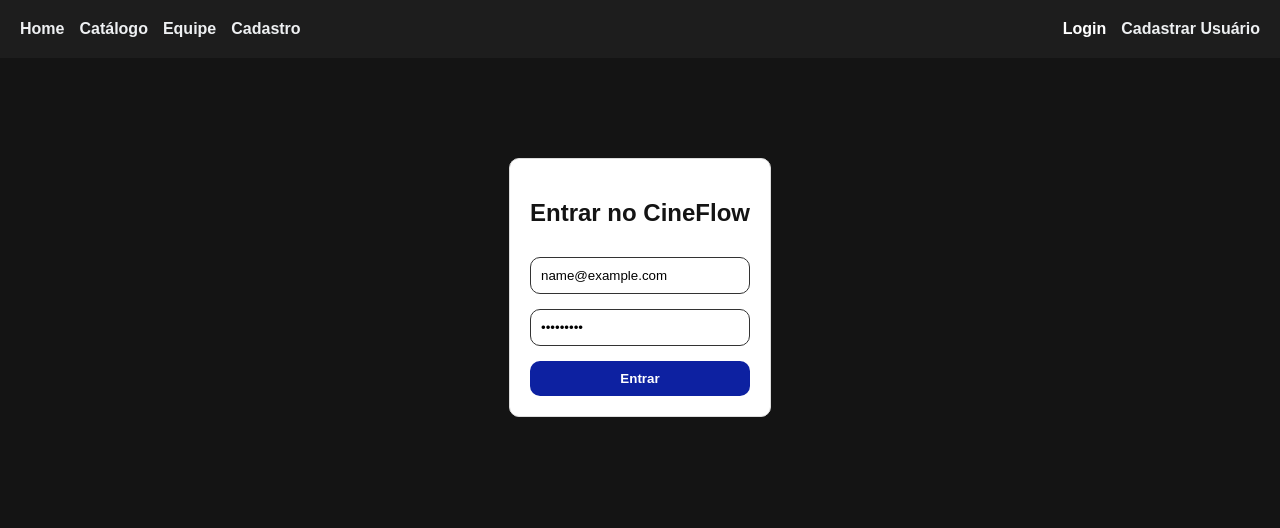
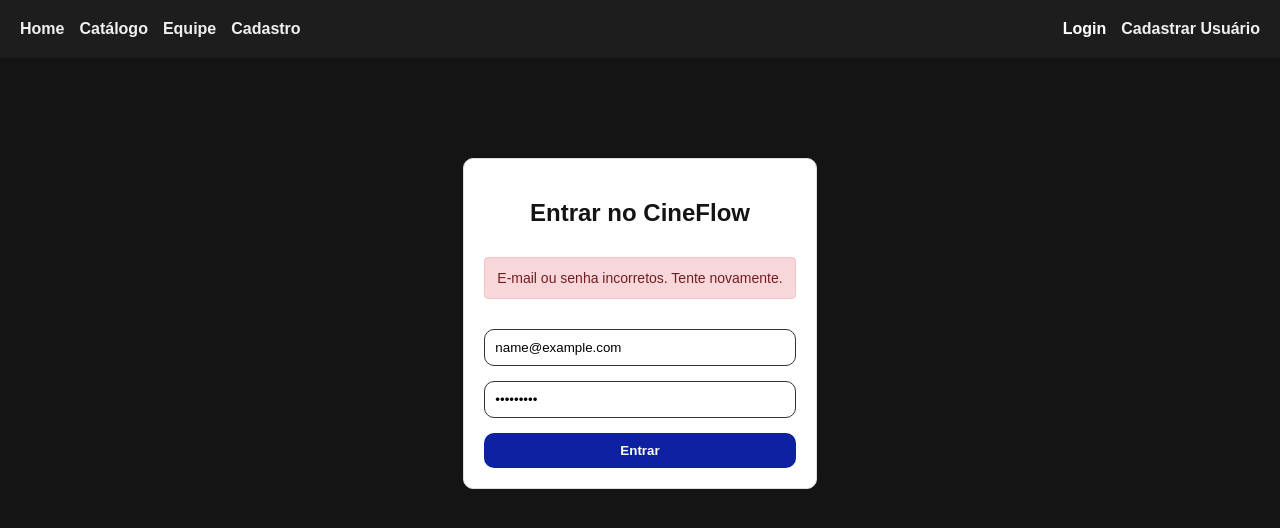
Before and after one commit to rafanaslowski/cineflow, a React (Create React App) app: page /login in a window 1280 px wide. Both pictures are taken after typing "name@example.com", "Sample123" into the empty fields and a click on the button "Entrar". Shown: the top 528 px of the page. Built offline with nearby package versions, Linux system fonts and the light colour scheme; no server answers.

Commit message:
modificação das mensagens de alerta

```diff
--- a/src/components/FormCadastro.js
+++ b/src/components/FormCadastro.js
@@ -10,6 +10,9 @@
   });
 
   const [erros, setErros] = useState({});
+
+  // ⚡ ADICIONADO APENAS ESTE ESTADO: Para gerenciar a mensagem interna na UI
+  const [feedback, setFeedback] = useState({ texto: "", tipo: "" });
 
   const handleChange = (e) => {
     const { name, value } = e.target;
@@ -74,6 +77,9 @@
   const handleSubmit = async (e) => {
     e.preventDefault();
 
+    // Limpa feedbacks anteriores antes de uma nova tentativa
+    setFeedback({ texto: "", tipo: "" });
+
     if (!validarFormulario()) {
       return;
     }
@@ -81,7 +87,8 @@
     try {
       await filmeService.cadastrar(formData);
 
-      alert("Filme cadastrado com sucesso!");
+      // 🔄 ALTERADO: Em vez de alert(), define o feedback de sucesso na tela
+      setFeedback({ texto: "Filme cadastrado com sucesso!", tipo: "sucesso" });
 
       setFormData({
         titulo: "",
@@ -91,9 +98,13 @@
       });
 
       document.querySelector('input[type="file"]').value = "";
+
+      // Remove o aviso verde após 4 segundos automaticamente
+      setTimeout(() => setFeedback({ texto: "", tipo: "" }), 4000);
     } catch (error) {
       console.error(error);
-      alert("Erro ao salvar o filme.");
+      // 🔄 ALTERADO: Em vez de alert(), define o feedback de erro na tela
+      setFeedback({ texto: "Erro ao salvar o filme.", tipo: "erro" });
     }
   };
 
@@ -108,6 +119,13 @@
         className="form-cadastro"
         noValidate
       >
+        {/* 🔄 ADICIONADO: Caixa de mensagem dinâmica que aparece sem travar o navegador */}
+        {feedback.texto && (
+          <div className={`alerta-container alerta-${feedback.tipo}`}>
+            {feedback.texto}
+          </div>
+        )}
+
         <div style={{ width: "100%" }}>
           <input
             name="titulo"
@@ -236,7 +254,7 @@
           marginTop: "10px"
         }}
       >
-        Editando: {formData.titulo}
+
       </div>
     </div>
   );
--- a/src/components/FormUsuario.js
+++ b/src/components/FormUsuario.js
@@ -16,6 +16,9 @@
   const [erros, setErros] = useState({});
   const [carregandoCep, setCarregandoCep] = useState(false);
 
+  // ⚡ ADICIONADO APENAS ESTE ESTADO: Controla a exibição do alerta na UI
+  const [feedback, setFeedback] = useState({ texto: "", tipo: "" });
+
   const handleChange = (e) => {
     const { name, value } = e.target;
 
@@ -24,7 +27,7 @@
       const apenasLetras = value.replace(/[^A-Za-zÀ-ÖØ-öø-ÿ\s]/g, "");
       setFormData({ ...formData, nome: apenasLetras });
     }
-    // MÁSCARA DO CPF
+    // 🔢 MÁSCARA DO CPF
     else if (name === "cpf") {
       const cpfMascarado = value
         .replace(/\D/g, "")
@@ -146,17 +149,27 @@
 
   const handleSubmit = async (e) => {
     e.preventDefault();
+
+    // Limpa feedbacks de tentativas anteriores
+    setFeedback({ texto: "", tipo: "" });
+
     if (!validarFormulario()) return;
 
     try {
-    // Envia o formData original. O backend já espera logradouro, bairro, cidade e senha!
+      // Envia o formData original para a sua API em Node.js vinculada ao MySQL
       await axios.post("http://localhost:3001/usuarios", formData);
 
-    alert(`Usuário ${formData.nome} cadastrado com sucesso!`);
+      // 🔄 ALTERADO: Armazena o aviso de sucesso no estado de feedback
+      setFeedback({ texto: `Usuário ${formData.nome} cadastrado com sucesso!`, tipo: "sucesso" });
+
       setFormData({ nome: "", cpf: "", email: "", senha: "", cep: "", logradouro: "", bairro: "", cidade: "" });
+
+      // Apaga o aviso verde da tela após 4 segundos
+      setTimeout(() => setFeedback({ texto: "", tipo: "" }), 4000);
     } catch (error) {
       console.error("Erro ao salvar usuário:", error);
-    alert("Erro ao conectar com o banco de dados local.");
+      // 🔄 ALTERADO: Armazena o aviso de erro no estado de feedback
+      setFeedback({ texto: "Erro ao conectar com o banco de dados. O usuário não foi cadastrado.", tipo: "erro" });
     }
   };
 
@@ -165,6 +178,13 @@
       {/* ALTERADO: Adicionado noValidate para desativar validações padrão do navegador */}
       <form onSubmit={handleSubmit} className="form-cadastro" style={{ marginTop: "30px", color: "#141414" }} noValidate>
         <h2 style={{ textAlign: 'center', margin: "0 0 10px 0" }}>Cadastro de Usuário</h2>
+
+        {/* 🔄 ADICIONADO: Renderiza o alerta contextual embutido de sucesso ou erro */}
+        {feedback.texto && (
+          <div className={`alerta-container alerta-${feedback.tipo}`}>
+            {feedback.texto}
+          </div>
+        )}
 
         {/* Campo Nome */}
         <div style={{ width: '100%' }}>
--- a/src/pages/LoginPage.js
+++ b/src/pages/LoginPage.js
@@ -1,5 +1,4 @@
 import { useState, useContext } from "react";
-// ALTERADO: Importando ferramentas para navegação interna e para ler o contexto global
 import { useNavigate } from "react-router-dom";
 import { AuthContext } from "../contexts/AuthContext";
 import '../style.css';
@@ -8,22 +7,27 @@
   const [email, setEmail] = useState("");
   const [senha, setSenha] = useState("");
 
-  // ALTERADO: Inicializando o redirecionador do React Router e consumindo a função global
+  //Estado para gerenciar a exibição de feedbacks na tela
+  const [feedback, setFeedback] = useState({ texto: "", tipo: "" });
+
   const navigate = useNavigate();
   const { loginSecreto } = useContext(AuthContext);
 
-// ADICIONADO O ASYNC AQUI
   const handleLogin = async (e) => {
     e.preventDefault();
+    setFeedback({ texto: "", tipo: "" }); // Limpa avisos anteriores
 
-  // ADICIONADO O AWAIT AQUI (Espera o Axios ir no MySQL e voltar)
     const logadoComSucesso = await loginSecreto(email, senha);
 
     if (logadoComSucesso) {
-    alert("Login realizado com sucesso via Contexto Global!");
+      setFeedback({ texto: "Acesso autorizado! Redirecionando...", tipo: "sucesso" });
+
+
+      setTimeout(() => {
         navigate("/cadastro");
+      }, 750);
     } else {
-    alert("E-mail ou senha incorretos!");
+      setFeedback({ texto: "E-mail ou senha incorretos. Tente novamente.", tipo: "erro" });
     }
   };
 
@@ -31,16 +35,24 @@
     <div className="container">
       <form onSubmit={handleLogin} className="form-cadastro" style={{ marginTop: "80px" }}>
         <h2 style={{ color: "#141414", textAlign: "center", marginBottom: "15px" }}>Entrar no CineFlow</h2>
+
+        {/* 🔄 RENDERIZAÇÃO CONDICIONAL DO ALERTA INTERNO */}
+        {feedback.texto && (
+          <div className={`alerta-container alerta-${feedback.tipo}`}>
+            {feedback.texto}
+          </div>
+        )}
+
         <input
           type="email"
-          placeholder="E-mail (admin@cineflow.com)"
+          placeholder="E-mail (ex: seu@email.com)"
           value={email}
           onChange={(e) => setEmail(e.target.value)}
           required
         />
         <input
           type="password"
-          placeholder="Senha (123456)"
+          placeholder="Senha"
           value={senha}
           onChange={(e) => setSenha(e.target.value)}
           required
--- a/src/style.css
+++ b/src/style.css
@@ -120,3 +120,27 @@
 .form-cadastro input:invalid {
   border-color: #ff3333;
 }
+
+/* Mensagens de Feedback customizadas para o RA3 */
+.alerta-container {
+  padding: 12px;
+  border-radius: 4px;
+  font-size: 14px;
+  font-weight: 500;
+  text-align: center;
+  margin-bottom: 15px;
+  width: 100%;
+  box-sizing: border-box;
+}
+
+.alerta-sucesso {
+  background-color: #d4edda;
+  color: #155724;
+  border: 1px solid #c3e6cb;
+}
+
+.alerta-erro {
+  background-color: #f8d7da;
+  color: #721c24;
+  border: 1px solid #f5c6cb;
+}
```
Lines whose indentation alone changed are shown as unchanged.
